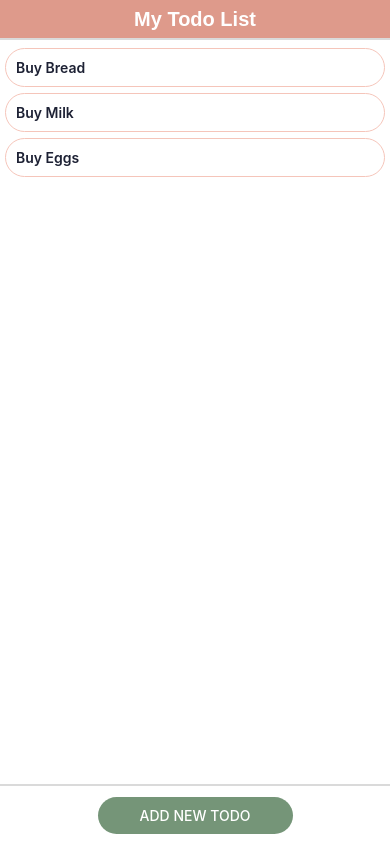
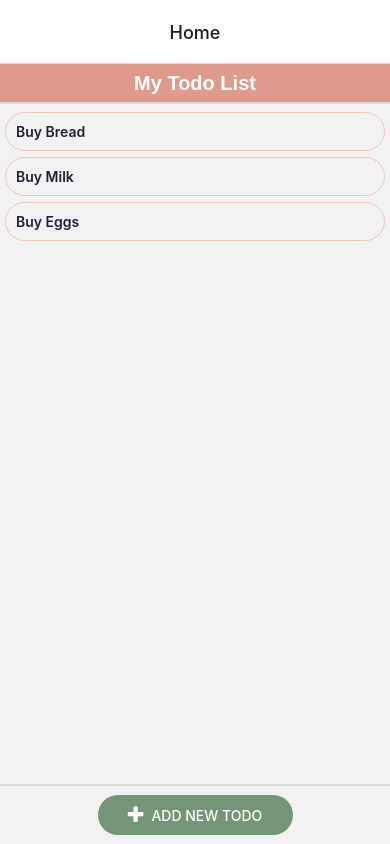
Before and after one commit to ManormaKushwa/MyTodoList, a React Native app: screen /Home in a window 390 px wide. Built offline with nearby package versions, Linux system fonts and the light colour scheme.

Commit message:
milestone-2

```diff
--- a/App.js
+++ b/App.js
@@ -1,92 +1,24 @@
-// import { StatusBar } from "expo-status-bar";
-import {
-  SafeAreaView,
-  StyleSheet,
-  Text,
-  View,
-  TouchableOpacity,
-  ScrollView,
-  StatusBar,
-} from "react-native";
+import React from 'react';
+import { NavigationContainer } from '@react-navigation/native';
+import { createStackNavigator } from '@react-navigation/stack';
+import Home from './screens/home';
+import CreateTodo from './screens/create-todo';
+
+const Stack = createStackNavigator();
 
 const App = () => {
-  const sets = ['Buy Bread', 'Buy Milk', 'Buy Eggs'];
   return (
-    <SafeAreaView style={styles.container}>
-      <View style={styles.header}>
-        <Text style={styles.title}>My Todo List</Text>
-      </View>
-      <ScrollView style={styles.scrollView}>
-        {sets.map((value,i) => {
-          return (
-            <Text style={styles.todo_list} key={i}>{value}</Text>
-          );
-        })}
-      </ScrollView>
-      <View style={styles.footer}>
-        <TouchableOpacity style={styles.button} >
-          <Text style={styles.buttonLabel}>Add New Todo</Text>
-        </TouchableOpacity>
-      </View>
-    </SafeAreaView>
+    <NavigationContainer>
+      <Stack.Navigator initialRouteName="Home">
+        <Stack.Screen name="Home" component={Home} options={{
+          headerTitleAlign: 'center',
+        }} />
+        <Stack.Screen name="Add New Todo" component={CreateTodo} options={{
+          headerTitleAlign: 'center',
+        }} />
+      </Stack.Navigator>
+    </NavigationContainer>
   );
 }
 
-const styles = StyleSheet.create({
-  container: {
-    flex: 1,
-    paddingTop: StatusBar.currentHeight,
-  },
-  scrollView: {
-    margin: 5,
-  },
-  header: {
-    borderBottomColor: "#dadada",
-    borderBottomWidth: 2,
-    alignItems: "center",
-    justifyContent: "center",
-    height: 40,
-    backgroundColor: "#DE9A8B",
-  },
-  footer: {
-    borderTopColor: "#dadada",
-    borderTopWidth: 2,
-    alignItems: "center",
-    justifyContent: "center",
-    height: 60,
-  },
-  title: {
-    fontWeight: "bold",
-    fontSize: 20,
-    color:"#fff",
-    fontFamily: "sans-serif"
-  },
-  todo_list:{
-    padding: 10,
-    marginVertical:3,
-    borderRadius: 20,
-    borderWidth: 1,
-    borderColor:"#f5c5ba",
-    color:"#1D2134",
-    fontSize: 14,
-    fontWeight: "600",
-  },
-  button: {
-    padding: 10,
-    borderRadius: 50,
-    backgroundColor: "#rgb(117,149,120)",
-    minWidth: "50%",
-    justifyContent: "center",
-    alignItems: "center",
-  },
-  buttonLabel: {
-    fontSize: 14,
-    fontWeight: "500",
-    color: "#FFF",
-    textTransform: "uppercase"
-  },
-});
-
-
-
 export default App;
--- a/package.json
+++ b/package.json
@@ -9,10 +9,13 @@
     "web": "expo start --web"
   },
   "dependencies": {
+    "@react-navigation/native": "^6.1.17",
+    "@react-navigation/stack": "^6.3.29",
     "expo": "~50.0.13",
     "expo-status-bar": "~1.11.1",
     "react": "18.2.0",
-    "react-native": "0.73.5"
+    "react-native": "0.73.5",
+    "react-native-gesture-handler": "~2.14.0"
   },
   "devDependencies": {
     "@babel/core": "^7.20.0"
--- /dev/null
+++ b/screens/create-todo.js
@@ -0,0 +1,121 @@
+import {
+    SafeAreaView,
+    StyleSheet,
+    Text,
+    View,
+    TouchableOpacity,
+    StatusBar,
+    TextInput
+} from "react-native";
+import { useNavigation } from "@react-navigation/native";
+import Icon from 'react-native-vector-icons/FontAwesome';
+
+const CreateTodo = () => {
+
+    const navigation = useNavigation();
+
+    return (
+        <SafeAreaView style={styles.container}>
+            <View style={styles.header}>
+                <Text style={styles.title}>Add New Todo</Text>
+            </View>
+            <View style={styles.body}>
+                <View>
+                    <Text style={styles.label}>Title:</Text>
+                    <TextInput style={styles.input} placeholder="Enter title" />
+                </View>
+                <View>
+                    <Text style={styles.label}>Description:</Text>
+                    <TextInput
+                        style={[styles.input, styles.multilineInput]}
+                        placeholder="Enter description"
+                        multiline
+                    />
+                </View>
+            </View>
+            <View style={styles.footer}>
+                <TouchableOpacity onPress={() => navigation.goBack()}>
+                    <View style={styles.button}>
+                        <Icon name="times" size={20} color="#FFFFFF" />
+                        <Text style={styles.buttonText}>Cancel</Text>
+                    </View>
+                </TouchableOpacity>
+                <TouchableOpacity onPress={() => { }}>
+                    <View style={styles.button}>
+                        <Icon name="save" size={14} color="#FFFFFF" />
+                        <Text style={styles.buttonText}>Save</Text>
+                    </View>
+                </TouchableOpacity>
+            </View>
+        </SafeAreaView>
+    );
+};
+
+const styles = StyleSheet.create({
+    container: {
+        flex: 1,
+        paddingTop: StatusBar.currentHeight,
+    },
+    header: {
+        borderBottomColor: "#dadada",
+        borderBottomWidth: 2,
+        alignItems: "center",
+        justifyContent: "center",
+        height: 40,
+        backgroundColor: "#DE9A8B",
+    },
+    body: {
+        flex: 9,
+        padding: 10
+    },
+    footer: {
+        flexDirection: "row",
+        justifyContent: 'space-evenly',
+        borderTopColor: "#dadada",
+        borderTopWidth: 2,
+        height: 60,
+        paddingTop: 10,
+        paddingBottom: 10,
+    },
+    title: {
+        fontWeight: "bold",
+        fontSize: 20,
+        color: "#fff",
+        fontFamily: "sans-serif",
+    },
+    button: {
+        flexDirection: "row",
+        justifyContent: 'space-between',
+        padding: 10,
+        borderRadius: 50,
+        backgroundColor: "#rgb(117,149,120)",
+        minWidth: "40%",
+        justifyContent: "center",
+        alignItems: "center",
+    },
+    label: {
+        fontSize: 18,
+        marginBottom: 5,
+    },
+    input: {
+        borderBottomWidth: 1,
+        borderColor: '#CCCCCC',
+        marginBottom: 20,
+        paddingHorizontal: 10,
+        paddingVertical: 8,
+        fontSize: 16,
+    },
+    multilineInput: {
+        height: 100,
+    },
+    buttonText: {
+        color: '#fff',
+        fontSize: 14,
+        textTransform: 'uppercase',
+        marginLeft: 8,
+    },
+
+
+});
+
+export default CreateTodo;
--- /dev/null
+++ b/screens/home.js
@@ -0,0 +1,101 @@
+import {
+  SafeAreaView,
+  StyleSheet,
+  Text,
+  View,
+  TouchableOpacity,
+  ScrollView,
+  StatusBar,
+} from "react-native";
+import { useNavigation } from "@react-navigation/native";
+import Icon from "react-native-vector-icons/FontAwesome";
+
+const Home = () => {
+  const navigation = useNavigation();
+  const sets = ["Buy Bread", "Buy Milk", "Buy Eggs"];
+
+  return (
+    <SafeAreaView style={styles.container}>
+      <View style={styles.header}>
+        <Text style={styles.title}>My Todo List</Text>
+      </View>
+      <ScrollView style={styles.scrollView}>
+        {sets.map((value, i) => {
+          return (
+            <Text style={styles.todo_list} key={i}>
+              {value}
+            </Text>
+          );
+        })}
+      </ScrollView>
+      <View style={styles.footer}>
+        <TouchableOpacity
+          style={styles.button}
+          onPress={() => navigation.navigate(`Add New Todo`)}
+        >
+          <Icon name="plus" size={20} color="#FFFFFF" />
+          <Text style={styles.buttonLabel}>Add New Todo</Text>
+        </TouchableOpacity>
+      </View>
+    </SafeAreaView>
+  );
+};
+
+const styles = StyleSheet.create({
+  container: {
+    flex: 1,
+    paddingTop: StatusBar.currentHeight,
+  },
+  scrollView: {
+    margin: 5,
+  },
+  header: {
+    borderBottomColor: "#dadada",
+    borderBottomWidth: 2,
+    alignItems: "center",
+    justifyContent: "center",
+    height: 40,
+    backgroundColor: "#DE9A8B",
+  },
+  footer: {
+    borderTopColor: "#dadada",
+    borderTopWidth: 2,
+    alignItems: "center",
+    justifyContent: "center",
+    height: 60,
+  },
+  title: {
+    fontWeight: "bold",
+    fontSize: 20,
+    color: "#fff",
+    fontFamily: "sans-serif",
+  },
+  todo_list: {
+    padding: 10,
+    marginVertical: 3,
+    borderRadius: 20,
+    borderWidth: 1,
+    borderColor: "#f5c5ba",
+    color: "#1D2134",
+    fontSize: 14,
+    fontWeight: "600",
+  },
+  button: {
+    padding: 10,
+    borderRadius: 50,
+    backgroundColor: "#rgb(117,149,120)",
+    minWidth: "50%",
+    justifyContent: "center",
+    alignItems: "center",
+    flexDirection: "row",
+  },
+  buttonLabel: {
+    fontSize: 14,
+    fontWeight: "500",
+    color: "#FFF",
+    textTransform: "uppercase",
+    marginLeft: 8,
+  },
+});
+
+export default Home;
```
Also changed, not shown: 1 other file (tests, documents, lock files or other folders).
